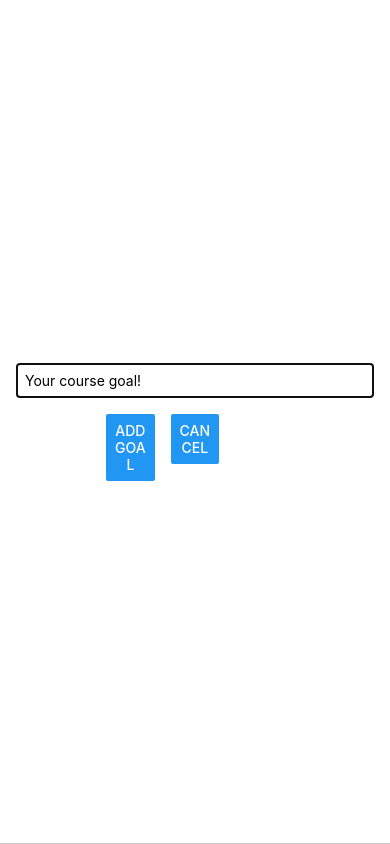
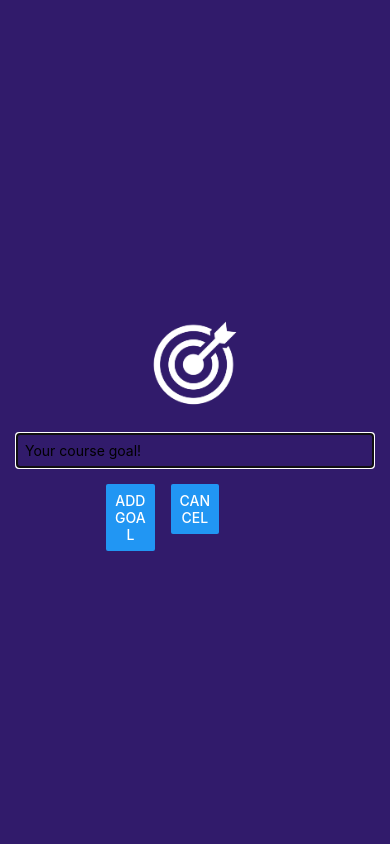
Before and after one commit to danish-faisal/ReactNativeCrashCourse, a React Native app: screen / in a window 390 px wide. Both pictures are taken after a click on the button "ADD NEW GOAL". Built offline with nearby package versions, Linux system fonts and the light colour scheme.

Commit message:
Controlling colors & displaying images

```diff
--- a/components/GoalInput.js
+++ b/components/GoalInput.js
@@ -1,5 +1,12 @@
 import { useState } from "react";
-import { Button, Modal, StyleSheet, TextInput, View } from "react-native";
+import {
+  Button,
+  Image,
+  Modal,
+  StyleSheet,
+  TextInput,
+  View,
+} from "react-native";
 
 const GoalInput = (props) => {
   const [enteredGoalText, setEnteredGoalText] = useState("");
@@ -16,6 +23,10 @@
   return (
     <Modal visible={props.visible} animationType="slide">
       <View style={styles.inputContainer}>
+        <Image
+          style={styles.image}
+          source={require("../assets/images/goal.png")}
+        />
         <TextInput
           style={styles.textInput}
           placeholder="Your course goal!"
@@ -41,8 +52,7 @@
     justifyContent: "center",
     alignItems: "center",
     padding: 16,
-    borderBottomWidth: 1,
-    borderBottomColor: "#ccc",
+    backgroundColor: "#311b6b",
   },
   textInput: {
     borderWidth: 1,
@@ -58,6 +68,11 @@
     width: "25%",
     marginHorizontal: 8,
   },
+  image: {
+    width: 100,
+    height: 100,
+    margin: 20,
+  },
 });
 
 export default GoalInput;
```
Also changed, not shown: assets/images/goal.png (added).
